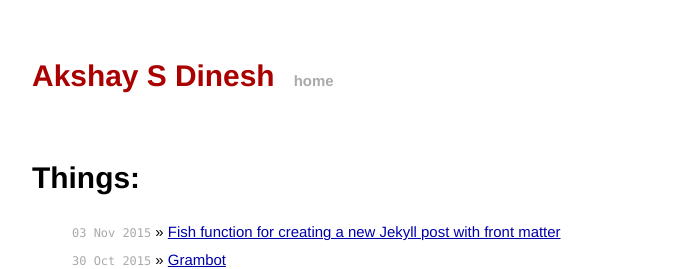
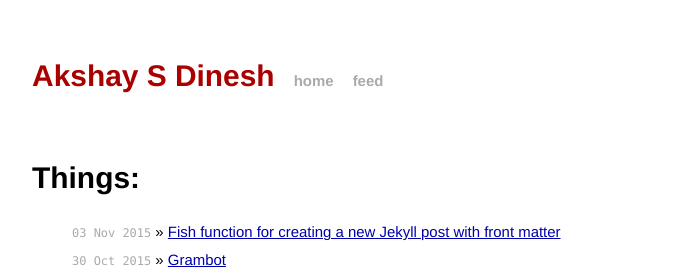
Before and after one commit to asdofindia/asdofindia.github.io, a Jekyll site: the page built from index.html, in a window 1280 px wide. Shown: the top 269 px of the page, without its empty margins (294-985 px from the left). Built offline with Jekyll 4.4.1, drawn with Linux system fonts in a browser that asks for light colours; Markdown is read by kramdown in place of the engine named in the settings.

Commit message:
add feed

```diff
--- a/_layouts/default.html
+++ b/_layouts/default.html
@@ -21,6 +21,7 @@
           <div class="header">
             <h1 class="title"><a href="/">{{ site.name }}</a></h1>
             <a class="extra" href="http://learnlearn.in">home</a>
+            <a class="extra" href="http://asd.learnlearn.in/feed.atom">feed</a>
           </div>
 
           {{ content }}
```
